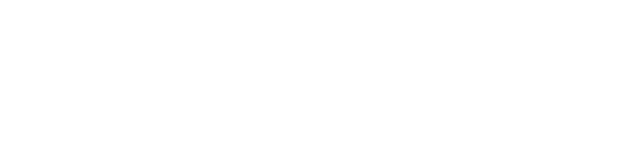
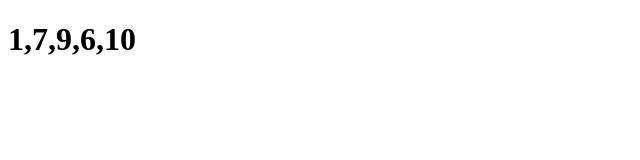
Before and after one commit to gianlucanied/js-simon, a plain HTML site: page index.html in a window 1280 px wide. Shown: the whole page, without its empty margins (0-640 px from the left). Drawn offline with Linux system fonts and the light colour scheme.

Commit message:
Add: numeri random in pagina

```diff
--- a/index.html
+++ b/index.html
@@ -6,6 +6,7 @@
     <title>Simon</title>
   </head>
   <body>
+    <h1 id="random-number"></h1>
     <script src="script.js"></script>
   </body>
 </html>
--- a/script.js
+++ b/script.js
@@ -6,6 +6,12 @@ Dopo che sono stati inseriti i 5 numeri, il software dice quanti e quali dei num
 // Utilizzo della funzione per generare 5 numeri casuali compresi tra 1 e 10
 var numeriGenerati = generaNumeriCasuali(1, 10, 5);
 console.log(numeriGenerati);
+
+// Creiamo la var per i numeri random generati
+const randomNumber = document.getElementById("random-number");
+
+// Stampiamoli in pagina
+randomNumber.innerHTML = numeriGenerati;
 
 
 
```
